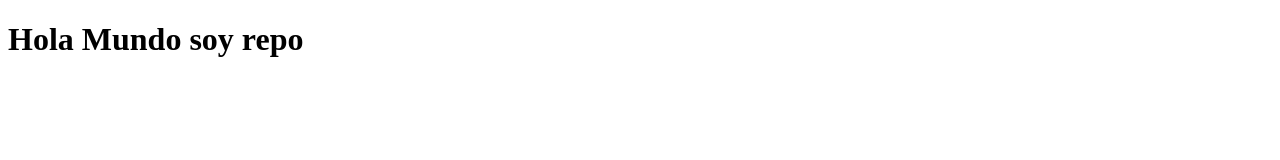
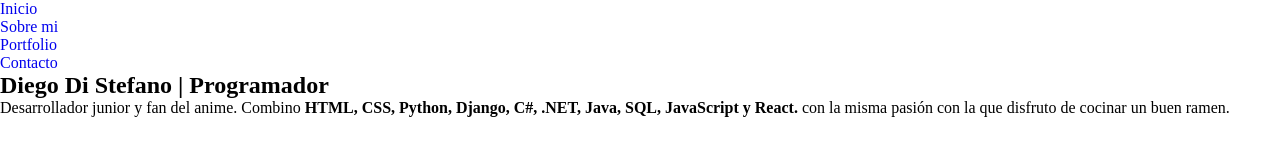
Before and after one commit to diegodistefano/Portfolio-Proyecto1-Master, a plain HTML site: page index.html in a window 1280 px wide. Drawn offline with Linux system fonts and the light colour scheme.

Commit message:
Creating structure

```diff
--- a/index.html
+++ b/index.html
@@ -1,11 +1,39 @@
 <!DOCTYPE html>
 <html lang="en">
+
 <head>
-    <meta charset="UTF-8">
-    <meta name="viewport" content="width=device-width, initial-scale=1.0">
-    <title>Document</title>
+    <meta charset="UTF-8" />
+    <meta name="viewport" content="width=device-width, initial-scale=1.0" />
+    <title>Diego Di Stefano | Portfolio</title>
+    <meta name="description"
+        content="Portfolio personal con estilo de anime de un desarrollador junior. Proyectos, contacto y más." />
+    <meta name="author" content="Diego Di Stefano" />
+    <meta name="keywords" content="portfolio, anime, otaku, desarrollador, HTML, CSS, C#, .NET, estudiante, DAM" />
+    <link rel="stylesheet" href="styles.css" />
 </head>
+
 <body>
-    <h1>Hola Mundo soy repo</h1>
+    <header>
+        <nav>
+            <ul>
+                <li><a href="#inicio">Inicio</a></li>
+                <li><a href="#sobre-mi">Sobre mi</a></li>
+                <li><a href="#portfolio">Portfolio</a></li>
+                <li><a href="#contacto">Contacto</a></li>
+            </ul>
+        </nav>
+    </header>
+    <main>
+        <section>
+            <h1>Diego Di Stefano | Programador</h1>
+            <p>
+                Desarrollador junior y fan del anime. Combino
+                <strong>HTML, CSS, Python, Django, C#, .NET, Java, SQL, JavaScript y React.</strong>
+                con la misma pasión con la que disfruto de cocinar un buen ramen.
+            </p>
+        </section>
+    </main>
+    <footer></footer>
 </body>
+
 </html>
--- a/style.css
+++ /dev/null
@@ -1,9 +0,0 @@
-* {
-    margin: 0;
-    padding: 0;
-    list-style: none;
-    text-decoration: none;
-    box-sizing: border-box;
-    font-family: "Noto Sans", sans-serif;
-    color: var(--rtc-color-100);
-}
--- /dev/null
+++ b/styles.css
@@ -0,0 +1,50 @@
+/* =========================
+    globales
+   ========================= */
+
+
+* {
+    margin: 0;
+    padding: 0;
+    list-style: none;
+    text-decoration: none;
+    box-sizing: border-box;
+}
+
+
+/* =========================
+    header
+   ========================= */
+
+
+
+   /* =========================
+    main
+   ========================= */
+
+
+
+   /* =========================
+    footer
+   ========================= */
+
+
+
+
+   /* =========================
+    mobile
+   ========================= */
+
+
+   /* tablet */
+
+   @media (max-width: 900px) {
+
+}
+
+
+   /* movil */
+
+   @media (max-width: 640px) {
+
+}
```
Also changed, not shown: images/manga-image-portfolio.png (added), images/personal-image-portfolio-anime.png (added), images/portfolio-web-dearcadia.png (added), 1 other file.
